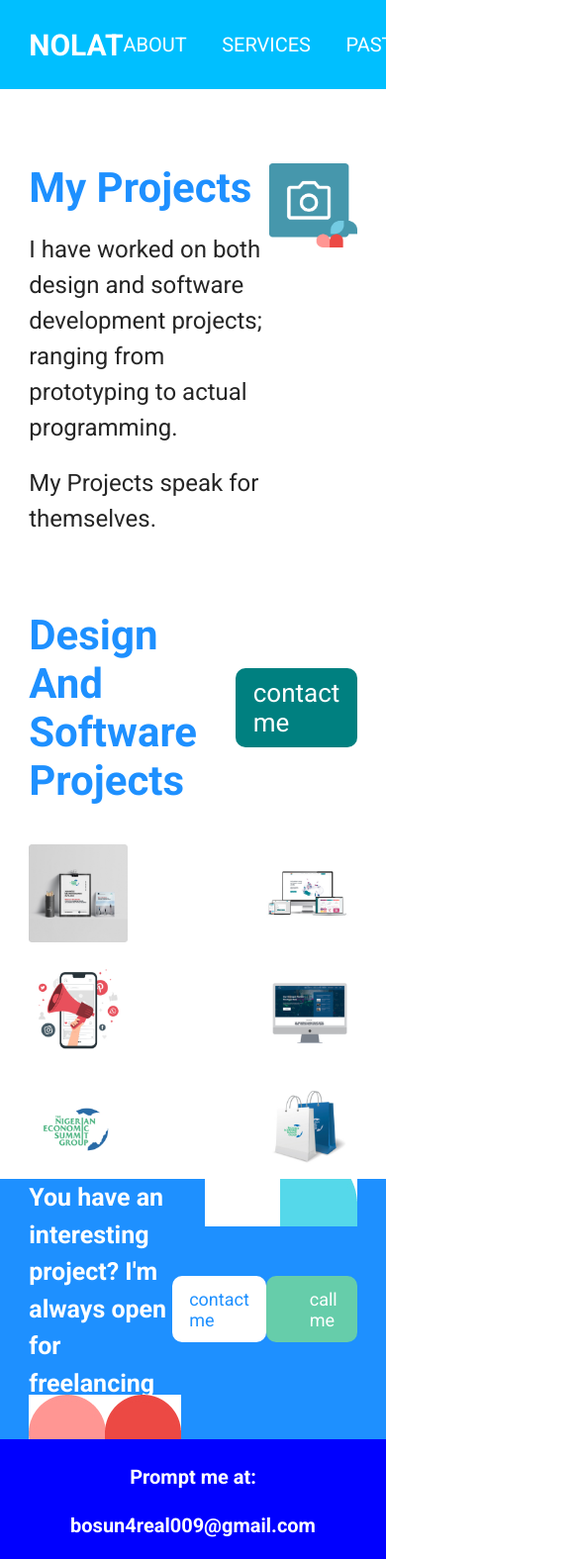
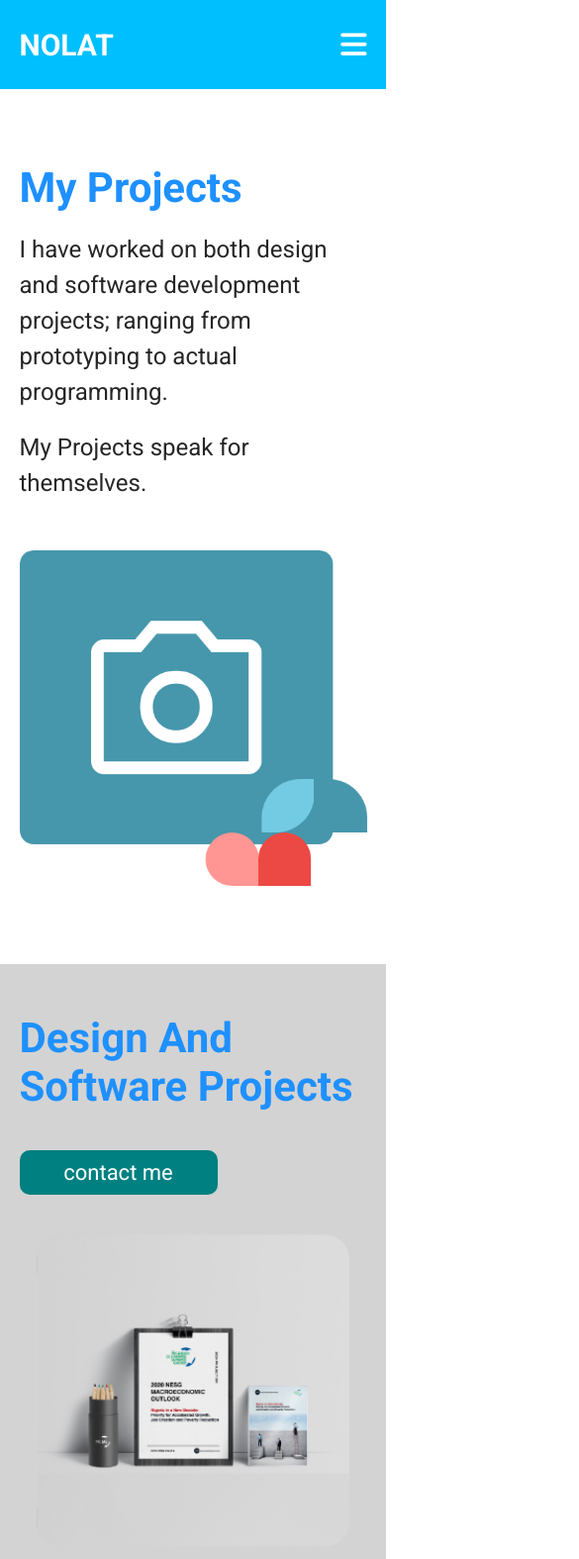
Before and after one commit to yusuff-fatorisa/td-project5-response-basics, a plain HTML site: page index.html in a window 390 px wide. Shown: the top 1575 px of the page at 99% size, 585 px wide, since content can reach past the window. Drawn offline with Linux system fonts and the light colour scheme.

Commit message:
add responsiveness across all devices

```diff
--- a/index.html
+++ b/index.html
@@ -21,6 +21,7 @@
 								<li><a href="#">contact</a></li>
 							</ul>
 						</nav>
+						<i class="fa-sharp fa-solid fa-bars"></i>
 					</header>
 				</div>
 				<div class="intro">
--- a/media-query-project/assets/style.css
+++ b/media-query-project/assets/style.css
@@ -67,10 +67,14 @@ body {
 	font-size: 20px;
 }
 
+.upper .header header .fa-bars {
+	font-size: 30px;
+	display: none;
+}
+
 .upper .intro {
 	display: flex;
 	justify-content: center;
-	align-items: ;
 	width: 85%;
 }
 
@@ -109,12 +113,15 @@ body {
 	align-items: center;
 	gap: 40px;
 	width: 100%;
+	background-color: lightgrey;
+	padding-block: 50px;
 }
 
 .upper .projects .reach-out {
 	display: flex;
 	justify-content: space-between;
 	align-items: center;
+	gap: 95px;
 	width: 85%;
 }
 
@@ -131,6 +138,8 @@ body {
 	text-decoration: none;
 	padding: 10px 17.5px;
 	border-radius: 10px;
+	width: 200px;
+	text-align: center;
 }
 
 .upper .projects .display-images {
@@ -144,6 +153,7 @@ body {
 
 .projects .display-images > img {
 	width: 30%;
+	border-radius: 25px;
 }
 
 .container .footer {
@@ -176,13 +186,15 @@ body {
 	font-size: 25px;
 	line-height: 1.5;
 	font-weight: 700;
+	padding-bottom: 50px;
 }
 
 .footer .contacts .mail-or-call {
 	display: flex;
-	justify-content: space-between;
+	justify-content: center;
 	align-items: center;
-	width: 300px;
+	gap: 35px;
+	width: 370px;
 }
 
 .footer .contacts .mail-or-call > a:nth-of-type(1) {
@@ -192,6 +204,8 @@ body {
 	padding: 12.5px 17.5px;
 	border-radius: 10px;
 	font-size: 18px;
+	width: 160px;
+	text-align: center;
 }
 
 .contacts .mail-or-call a:nth-of-type(2) {
@@ -204,6 +218,7 @@ body {
 	border-radius: 10px;
 	color: #fff;
 	font-size: 18px;
+	width: 160px;
 }
 
 .footer .contacts > img:nth-of-type(1) {
@@ -259,3 +274,109 @@ body {
 	font-size: 25px;
 	border-radius: 5px;
 }
+
+/*Media Query*/
+
+@media screen and (max-width: 900px) {
+	.upper .header > header {
+		width: 92.5%;
+	}
+
+	.upper .header header ul {
+		width: 450px;
+	}
+
+	.upper .intro, .upper .projects .reach-out {
+		width: 95%;
+	}
+
+	.upper .projects .reach-out > h3 > br {
+		display: none;
+	}
+
+	.upper .projects .reach-out > a {
+		font-size: 22px;
+	}
+
+	.footer .contacts {
+		width: 95%;
+		gap: 80px;
+	}
+
+	.footer .contacts > span > br {
+		display: none;
+	}
+}
+
+@media screen and (max-width: 700px) {
+
+	.upper .header header nav {
+		display: none;
+	}
+	.upper .header header .fa-bars {
+		display: initial;
+	}
+	.upper .header > header {
+		width: 90%;
+	}
+
+	.upper .intro {
+		flex-direction: column;
+		width: 90%;
+		gap: 50px;
+	}
+
+	.intro .texts > span > br {
+		display: none;
+	}
+
+	.upper .projects .reach-out {
+		flex-direction: column;
+		align-items: initial;
+		width: 90%;
+		gap: 40px;
+	}
+
+	.upper .projects .display-images {
+		flex-direction: column;
+		gap: 40px;
+		width: 90%;
+	}
+
+	.projects .display-images > img {
+		width: 90%;
+	}
+
+	.footer .contacts {
+		flex-direction: column;
+		gap: 40px;
+		padding-block: 40px;
+		align-items: initial;
+		width: 90%;
+	}
+
+	.footer .contacts > span > br {
+		display: initial;
+	}
+
+	.footer .contacts > img {
+		display: none;
+	}
+}
+
+@media screen and (max-width: 460px) {
+	.footer .contacts > span > br {
+		display: none;
+	}
+
+	.footer .contacts .mail-or-call {
+		width: unset;
+		gap: 15px;
+	}
+
+	.contacts .mail-or-call a {
+		width: unset !important;
+		padding: 12px !important;
+		font-size: 13px !important;
+	}
+}
```
